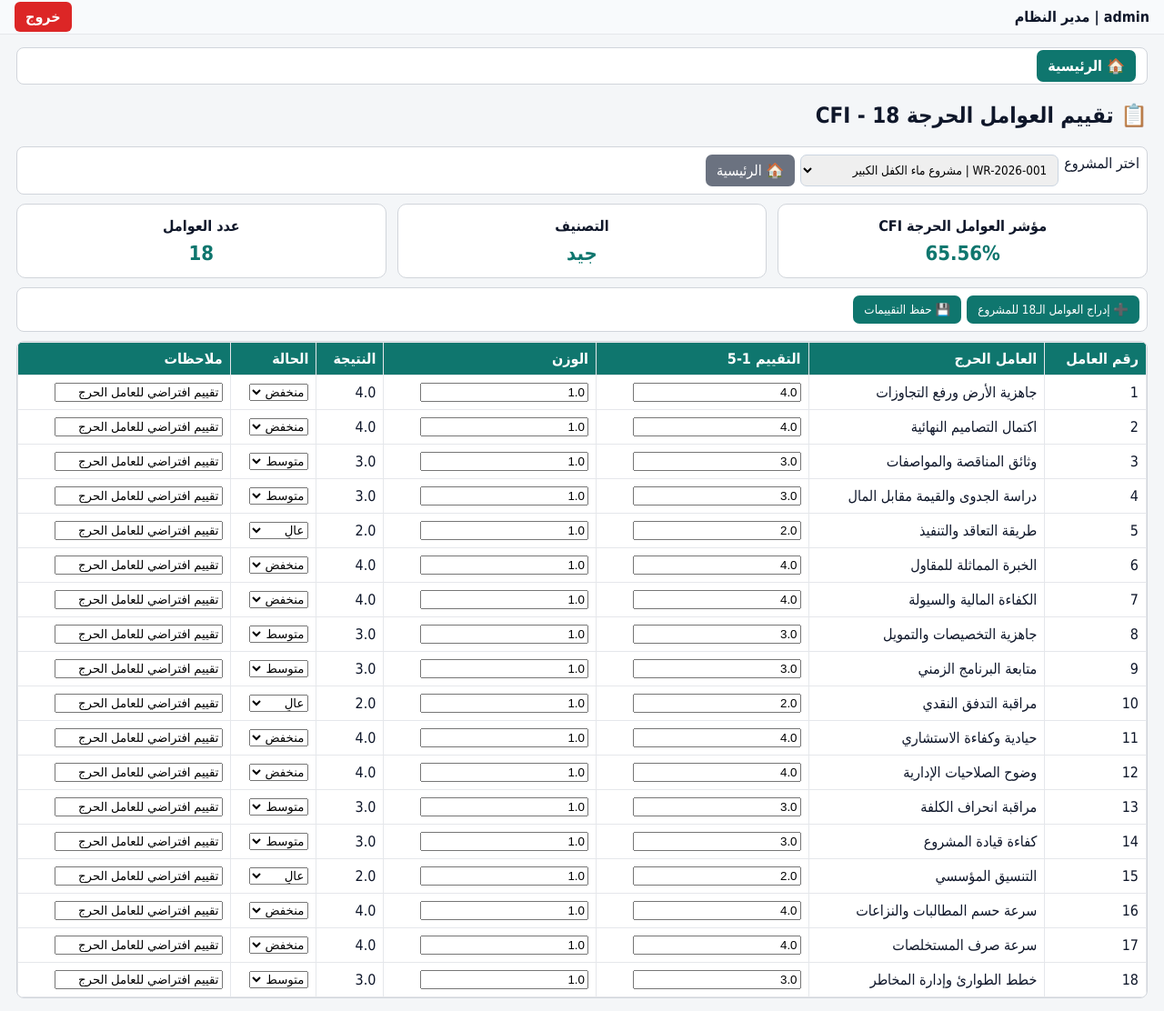
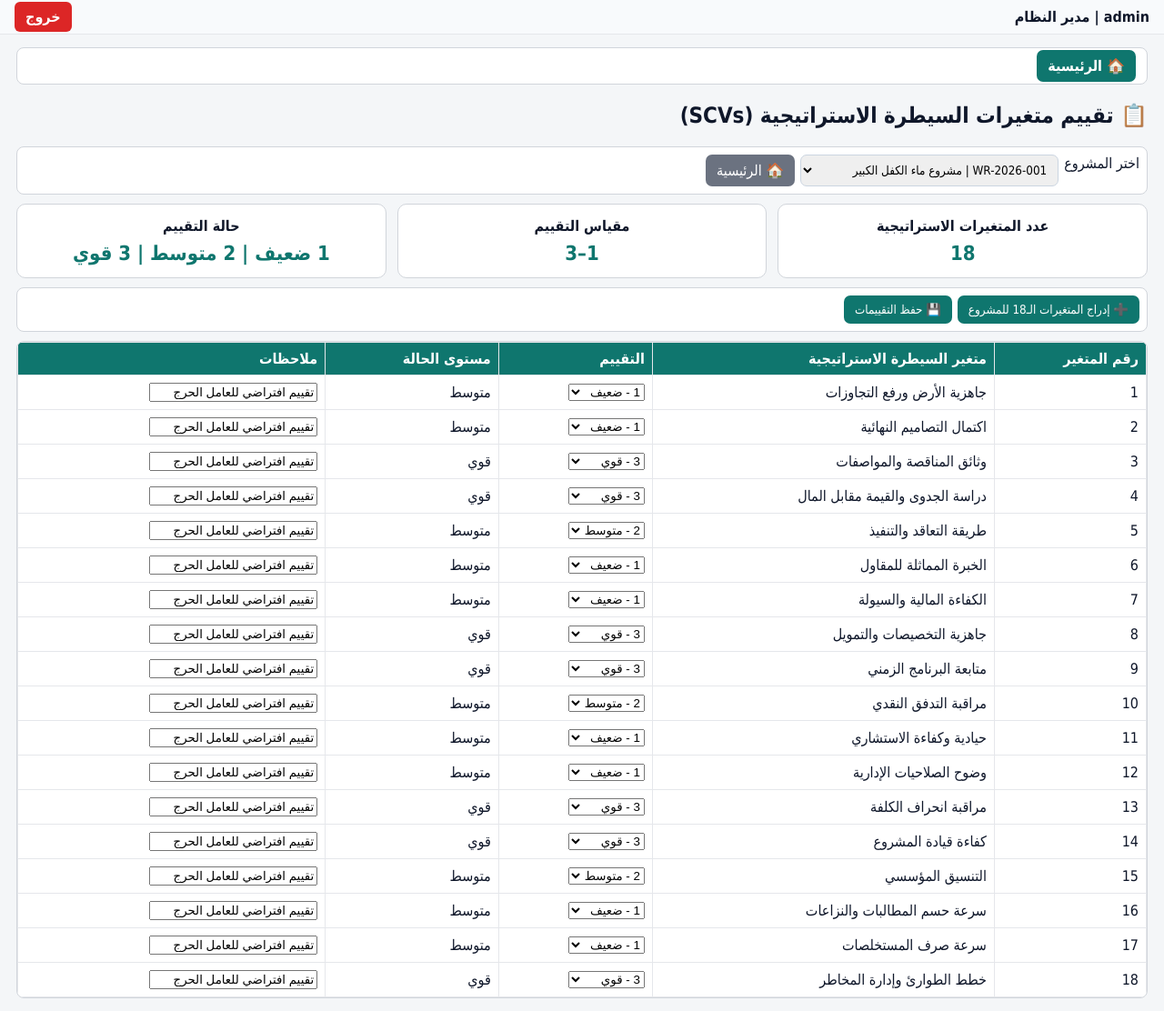
Before and after one commit to hhn983-sys/ipgms-web-portal, a Flask app: page /critical-factors in a window 1280 px wide. Shown: the part 112-1224 px from the top of the page at 91% size. Run offline with Flask 3, Linux system fonts and the light colour scheme; a user stored in the database is signed in; data comes from the database, SQL or seed files in the repository.

Commit message:
Update critical_factors.html

```diff
--- a/templates/critical_factors.html
+++ b/templates/critical_factors.html
@@ -1,63 +1,154 @@
 {% extends "base.html" %}
 {% block content %}
-<h2>📋 تقييم العوامل الحرجة 18 - CFI</h2>
+
+<h2>📋 تقييم متغيرات السيطرة الاستراتيجية (SCVs)</h2>
 
 <form method="get" class="filters">
   <label>اختر المشروع</label>
+
   <select name="project_id" onchange="this.form.submit()">
     {% for p in projects %}
-    <option value="{{ p.project_id }}" {% if selected_project_id == p.project_id|string %}selected{% endif %}>{{ p.project_no }} | {{ p.project_name }}</option>
+    <option value="{{ p.project_id }}"
+      {% if selected_project_id == p.project_id|string %}selected{% endif %}>
+      {{ p.project_no }} | {{ p.project_name }}
+    </option>
     {% endfor %}
   </select>
-  <a class="btn muted" href="{{ url_for('dashboard') }}">🏠 الرئيسية</a>
+
+  <a class="btn muted" href="{{ url_for('dashboard') }}">
+    🏠 الرئيسية
+  </a>
 </form>
 
+
 <div class="cards">
-  <div class="card"><b>مؤشر العوامل الحرجة CFI</b><span>{{ cfi }}%</span></div>
-  <div class="card"><b>التصنيف</b><span>{{ cfi_status }}</span></div>
-  <div class="card"><b>عدد العوامل</b><span>{{ rows|length }}</span></div>
+
+  <div class="card">
+    <b>عدد المتغيرات الاستراتيجية</b>
+    <span>{{ rows|length }}</span>
+  </div>
+
+  <div class="card">
+    <b>مقياس التقييم</b>
+    <span>1–3</span>
+  </div>
+
+  <div class="card">
+    <b>حالة التقييم</b>
+    <span>1 ضعيف | 2 متوسط | 3 قوي</span>
+  </div>
+
 </div>
 
+
 <form method="post">
-  <input type="hidden" name="project_id" value="{{ selected_project_id }}">
+
+  <input type="hidden"
+         name="project_id"
+         value="{{ selected_project_id }}">
+
   <div class="actions">
-    <button name="action" value="generate">➕ إدراج العوامل الـ18 للمشروع</button>
-    <button name="action" value="save">💾 حفظ التقييمات</button>
+
+    <button name="action" value="generate">
+      ➕ إدراج المتغيرات الـ18 للمشروع
+    </button>
+
+    <button name="action" value="save">
+      💾 حفظ التقييمات
+    </button>
+
   </div>
 
+
   <div class="table-wrap">
+
   <table>
+
     <thead>
       <tr>
-        <th>رقم العامل</th>
-        <th>العامل الحرج</th>
-        <th>التقييم 1-5</th>
-        <th>الوزن</th>
-        <th>النتيجة</th>
-        <th>الحالة</th>
+        <th>رقم المتغير</th>
+        <th>متغير السيطرة الاستراتيجية</th>
+        <th>التقييم</th>
+        <th>مستوى الحالة</th>
         <th>ملاحظات</th>
       </tr>
     </thead>
+
+
     <tbody>
+
     {% for r in rows %}
+
       <tr>
-        <td>{{ r.factor_no }}<input type="hidden" name="id" value="{{ r.id }}"></td>
-        <td>{{ r.factor_name }}</td>
-        <td><input name="score_{{ r.id }}" value="{{ r.score or 3 }}"></td>
-        <td><input name="weight_{{ r.id }}" value="{{ r.weight or 1 }}"></td>
-        <td>{{ r.result or ((r.score or 0) * (r.weight or 1)) }}</td>
+
         <td>
-          <select name="status_{{ r.id }}">
-            {% for s in ['منخفض','متوسط','عالٍ','حرج'] %}
-            <option value="{{ s }}" {% if r.status==s %}selected{% endif %}>{{ s }}</option>
-            {% endfor %}
+          {{ r.factor_no }}
+          <input type="hidden"
+                 name="id"
+                 value="{{ r.id }}">
+        </td>
+
+
+        <td>
+          {{ r.factor_name }}
+        </td>
+
+
+        <td>
+
+          <select name="score_{{ r.id }}">
+
+            <option value="1"
+              {% if r.score == 1 %}selected{% endif %}>
+              1 - ضعيف
+            </option>
+
+            <option value="2"
+              {% if r.score == 2 or not r.score %}selected{% endif %}>
+              2 - متوسط
+            </option>
+
+            <option value="3"
+              {% if r.score == 3 %}selected{% endif %}>
+              3 - قوي
+            </option>
+
           </select>
+
         </td>
-        <td><input name="notes_{{ r.id }}" value="{{ r.notes or '' }}"></td>
+
+
+        <td>
+
+          {% if r.score == 1 %}
+            ضعيف
+
+          {% elif r.score == 3 %}
+            قوي
+
+          {% else %}
+            متوسط
+
+          {% endif %}
+
+        </td>
+
+
+        <td>
+          <input name="notes_{{ r.id }}"
+                 value="{{ r.notes or '' }}">
+        </td>
+
       </tr>
+
     {% endfor %}
+
     </tbody>
+
   </table>
+
   </div>
+
 </form>
+
 {% endblock %}
```
